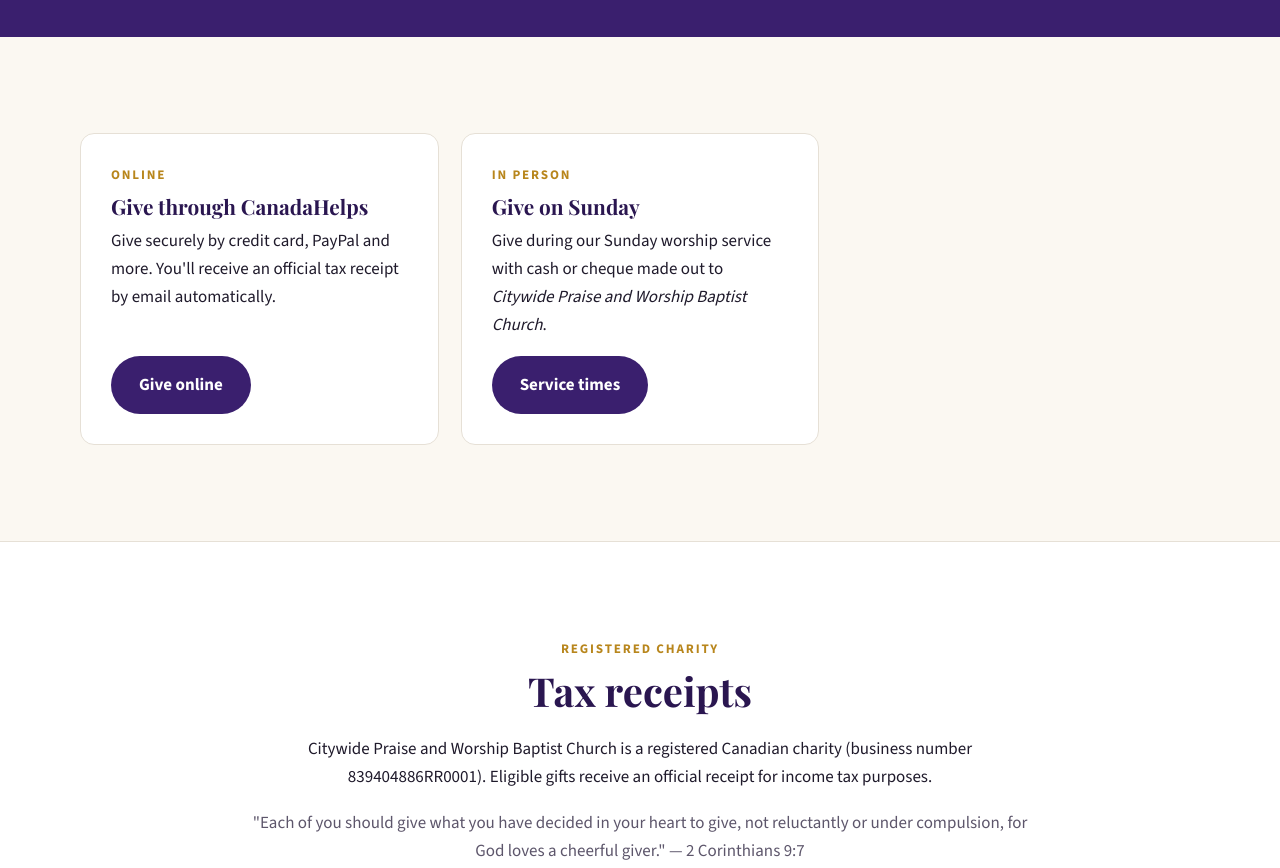
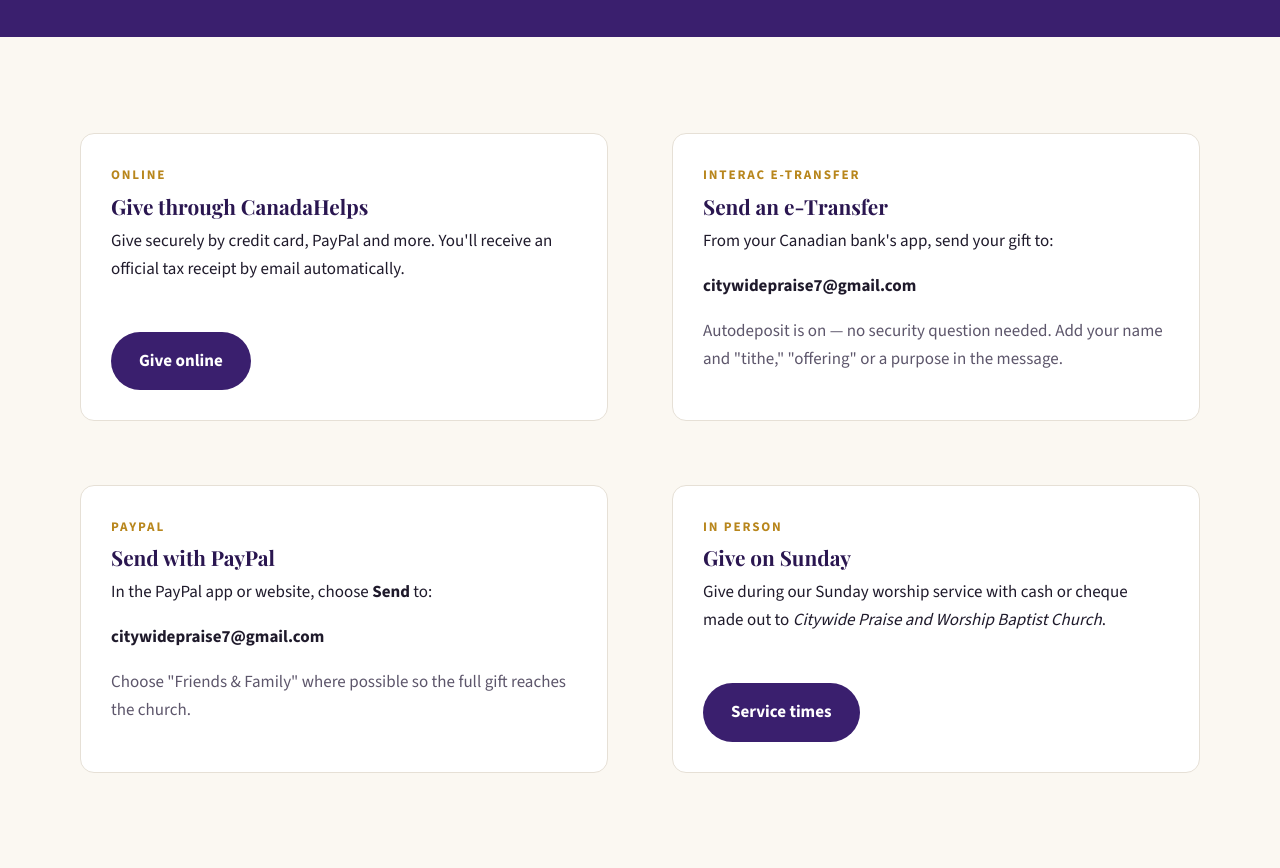
Before and after one commit to chowlife/citywide-church-website, a plain HTML site: page give.html in a window 1280 px wide. Shown: the part 340-1208 px from the top of the page. Drawn offline with nearby package versions, Linux system fonts and the light colour scheme.

Commit message:
Add PayPal/e-Transfer giving and church email

```diff
--- a/assets/js/main.js
+++ b/assets/js/main.js
@@ -158,7 +158,11 @@
     if (G.canadaHelps) a.href = G.canadaHelps; else a.closest("[data-hide-empty]").remove();
   });
   document.querySelectorAll("[data-etransfer]").forEach(function (el) {
-    if (G.etransferEmail) el.innerHTML = '<a href="mailto:' + esc(G.etransferEmail) + '">' + esc(G.etransferEmail) + "</a>";
+    if (G.etransferEmail) el.textContent = G.etransferEmail;
+    else el.closest("[data-hide-empty]").remove();
+  });
+  document.querySelectorAll("[data-paypal]").forEach(function (el) {
+    if (G.paypalEmail) el.textContent = G.paypalEmail;
     else el.closest("[data-hide-empty]").remove();
   });
 })();
--- a/assets/js/site-data.js
+++ b/assets/js/site-data.js
@@ -20,7 +20,7 @@ window.SITE = {
   },
   phone: "905-686-1757",                  // CONFIRM — taken from the 2012 website
   cell: "289-388-1705",                   // CONFIRM — taken from the 2012 website
-  email: "",                              // e.g. "info@citywidepraise.ca" (hidden while empty)
+  email: "citywidepraise7@gmail.com",     // shown on Plan a Visit + footer (hidden while empty)
 
   // Leave a link empty ("") and its icon is hidden automatically.
   social: {
@@ -79,7 +79,8 @@ window.SITE = {
   // ---- Giving --------------------------------------------------------------
   giving: {
     canadaHelps: "https://www.canadahelps.org/en/charities/citywide-praise-and-worship-baptist-church/",
-    etransferEmail: "",                     // e.g. "give@citywidepraise.ca" (hidden while empty)
+    etransferEmail: "citywidepraise7@gmail.com", // Interac e-Transfer, autodeposit on (hidden while empty)
+    paypalEmail: "citywidepraise7@gmail.com",    // PayPal "Send" (hidden while empty)
     charityNumber: "839404886RR0001",
   },
 };
--- a/give.html
+++ b/give.html
@@ -26,7 +26,7 @@
 
     <section>
       <div class="container">
-        <div class="grid-3">
+        <div class="grid-2" style="align-items:stretch">
           <div class="give-option" data-hide-empty>
             <p class="eyebrow">Online</p>
             <h3>Give through CanadaHelps</h3>
@@ -36,9 +36,16 @@
           <div class="give-option" data-hide-empty>
             <p class="eyebrow">Interac e-Transfer</p>
             <h3>Send an e-Transfer</h3>
-            <p>From your bank's app, send your gift to:</p>
+            <p>From your Canadian bank's app, send your gift to:</p>
             <p><strong data-etransfer></strong></p>
-            <p class="muted">Add your name and "tithe," "offering" or a purpose in the message.</p>
+            <p class="muted">Autodeposit is on — no security question needed. Add your name and "tithe," "offering" or a purpose in the message.</p>
+          </div>
+          <div class="give-option" data-hide-empty>
+            <p class="eyebrow">PayPal</p>
+            <h3>Send with PayPal</h3>
+            <p>In the PayPal app or website, choose <strong>Send</strong> to:</p>
+            <p><strong data-paypal></strong></p>
+            <p class="muted">Choose "Friends &amp; Family" where possible so the full gift reaches the church.</p>
           </div>
           <div class="give-option">
             <p class="eyebrow">In person</p>
```
Also changed, not shown: 1 other file.
